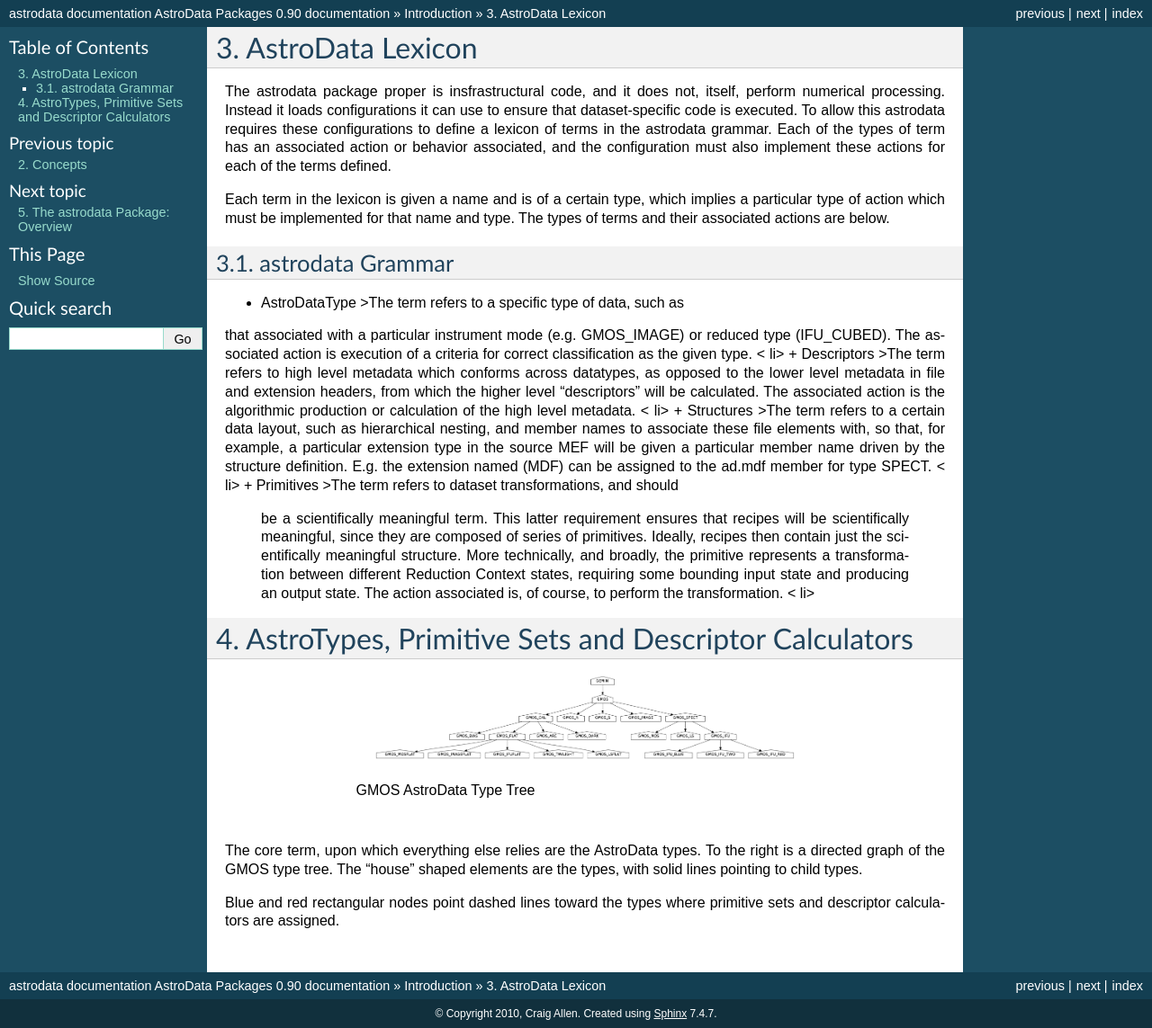
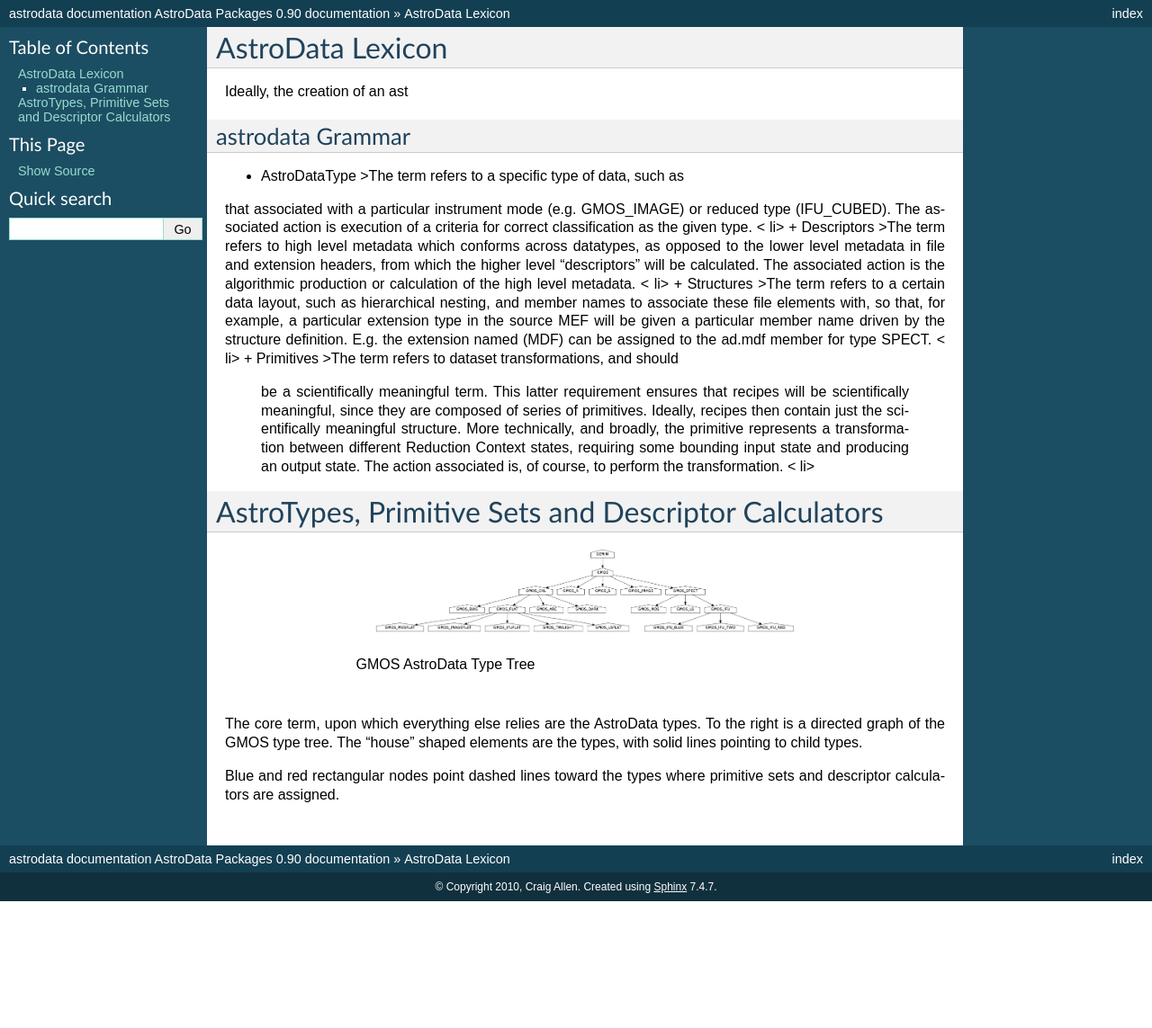
Before and after one commit to GeminiDRSoftware/astrodata, a Sphinx documentation site: the page built from astrodata/scripts/docscripts/source/gen.AstroDataLexicon.rst, in a window 1280 px wide. Shown: the whole page at 90% size. Built offline with Sphinx 7.4.7, drawn with Linux system fonts in a browser that asks for light colours; formulas are drawn with MathJax 3; pages that are not in the unit, such as notebooks, are missing from menus; after the commit the page ends 1002 px from its top, so only the background shows below that.

```diff
--- a/astrodata/scripts/docscripts/source/chapter_intro.rst
+++ b/astrodata/scripts/docscripts/source/chapter_intro.rst
@@ -8,5 +8,6 @@ Introduction
 
     documentBrief.rst
     gen.ADMANUAL_ADConcepts.rst
-    gen.AstroDataLexicon.rst
-    gen.AstroDataPackageOverview.rst
+
+.. removed    gen.AstroDataLexicon.rst
+.. removed    gen.AstroDataPackageOverview.rst
--- a/astrodata/scripts/docscripts/source/gen.ADMANUAL_RevisionHistory.rst
+++ b/astrodata/scripts/docscripts/source/gen.ADMANUAL_RevisionHistory.rst
@@ -5,7 +5,7 @@ Revision History
 ----------------
 
 
-+ v0.2.(20100507235353) - Moved to Ophiuchus Craig Allen, Sphinx
++ v0.2.(20100513011603) - Moved to Ophiuchus Craig Allen, Sphinx
   Generated
 + v0.1.(final) - Initial Revision, Craig Allen, Sphinx Generated,
   testing Sphinx
--- a/astrodata/scripts/docscripts/source/gen.AstroDataLexicon.rst
+++ b/astrodata/scripts/docscripts/source/gen.AstroDataLexicon.rst
@@ -4,19 +4,7 @@
 AstroData Lexicon
 -----------------
 
-The astrodata package proper is insfrastructural code, and it does
-not, itself, perform numerical processing. Instead it loads
-configurations it can use to ensure that dataset-specific code is
-executed. To allow this astrodata requires these configurations to
-define a lexicon of terms in the astrodata grammar. Each of the types
-of term has an associated action or behavior associated, and the
-configuration must also implement these actions for each of the terms
-defined.
-
-Each term in the lexicon is given a name and is of a certain type,
-which implies a particular type of action which must be implemented
-for that name and type. The types of terms and their associated
-actions are below.
+Ideally, the creation of an ast
 
 
 astrodata Grammar
--- a/astrodata/scripts/docscripts/source/index.rst
+++ b/astrodata/scripts/docscripts/source/index.rst
@@ -15,6 +15,7 @@ The Astrodata Manual
     :maxdepth: 10
 
     chapter_intro.rst
+    chapter_AstroDataClass.rst
 
 .. these are related books, can be chapters of The AstroData Book
     Gemini AstroData Type Reference: chapter_Gemini_Types.rst
```
Also changed, not shown: astrodata/scripts/docscripts/source/chapter_AstroDataClass.rst (added, +13 -0 lines), astrodata/scripts/docscripts/source/gen.ADMANUAL_ADConcepts.rst (+46 -0 lines), 4 other files.
